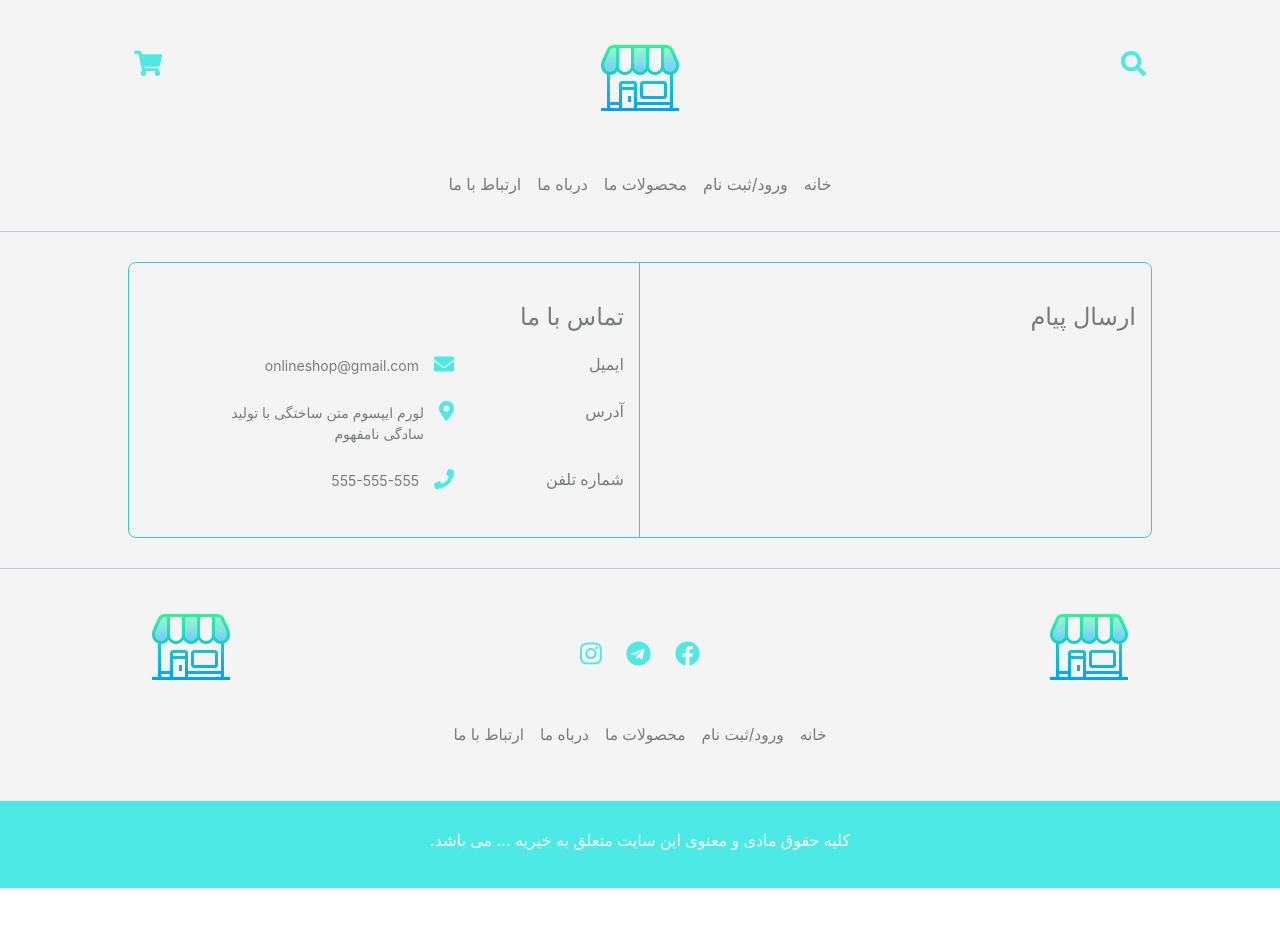
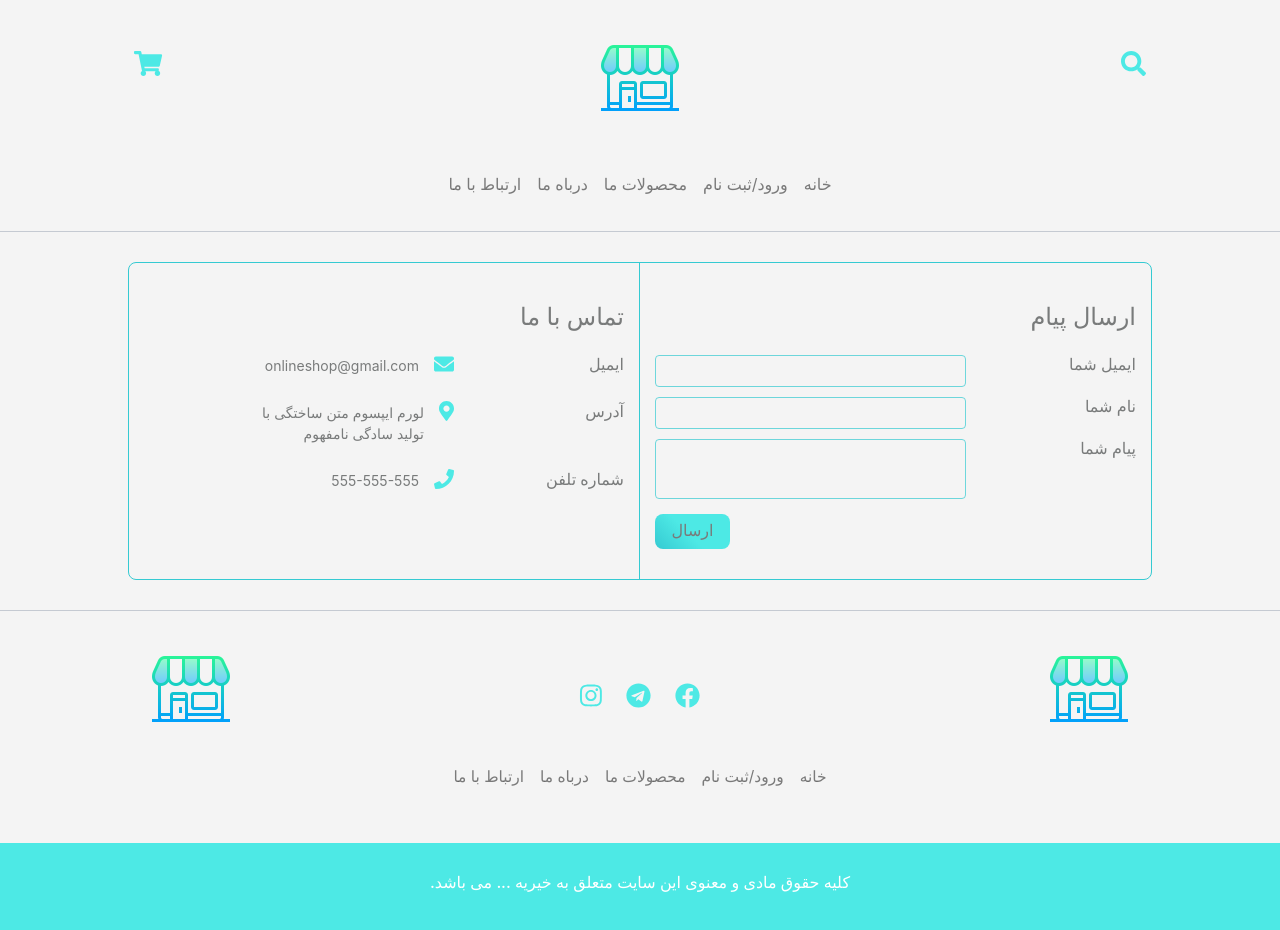
Before and after one commit to faezekeshmiri/internship-angular-project, an Angular app in the folder online-shop/: page /contact in a window 1280 px wide. Before the commit the page ends 888 px from the top, so only its background shows below. Built offline with nearby package versions, Linux system fonts and the light colour scheme.

Commit message:
Complete write us section

```diff
--- a/online-shop/src/app/contact/contact.component.css
+++ b/online-shop/src/app/contact/contact.component.css
@@ -12,12 +12,22 @@ p{
     width: max-content;
     float: right;
     margin-right: 15px;
-    max-width: 200px;
+    max-width: 190px;
+}
+input{
+    margin-top: 10px;
+}
+button{
+    margin-left: 15px;
+    margin-bottom: 0px;
 }
 .contact-icon{
     float: right;
     font-size: 20px;
     margin-top: 5px;
+}
+.msg-input{
+    height: 60px;
 }
 .info{
     border-bottom: 0.5px solid #35cad2 ;
--- a/online-shop/src/app/contact/contact.component.html
+++ b/online-shop/src/app/contact/contact.component.html
@@ -29,6 +29,29 @@
       </div>
       <div class="col-lg-6 text-right padding" >
         <h4 class="title">ارسال پیام  </h4>
+        <div class="row">
+          <div class="col-8">
+            <input type="email" class="form-control text-right my-input" aria-describedby="emailHelp">
+          </div>
+          <div class="col-4"><h6 class="title">ایمیل شما</h6></div>
+        </div>
+        <div class="row">
+          <div class="col-8">
+            <input type="text" class="form-control text-right my-input">
+          </div>
+          <div class="col-4"><h6 class="title">نام شما</h6></div>
+        </div>
+        <div class="row">
+          <div class="col-8">
+            <input type="text" class="form-control text-right my-input msg-input">
+          </div>
+          <div class="col-4">
+            <h6 class="title">پیام شما </h6>
+          </div>
+        </div>
+        <div class="row">
+          <button class="my-active-btn"> ارسال</button>
+        </div>
       </div>
     </div>
   </div>
```
